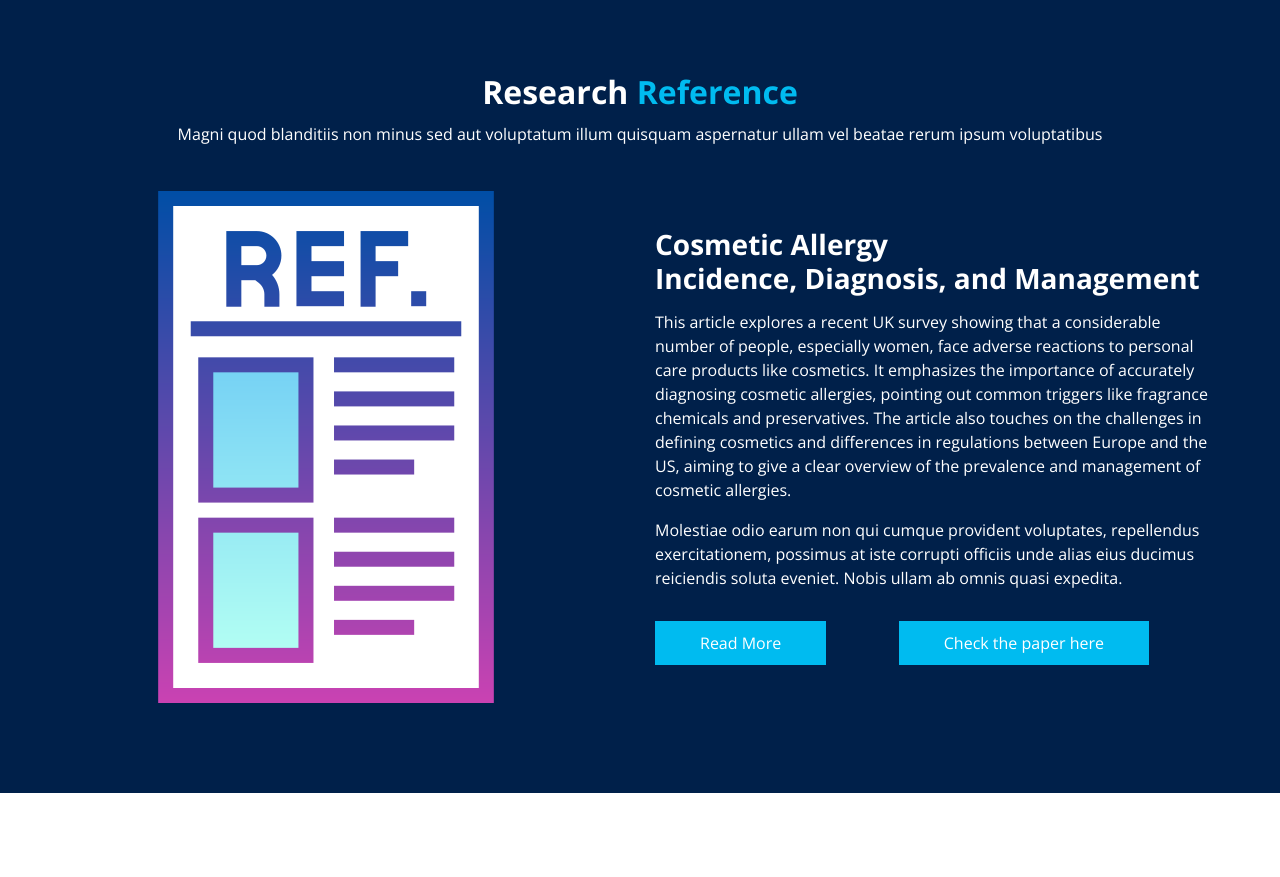
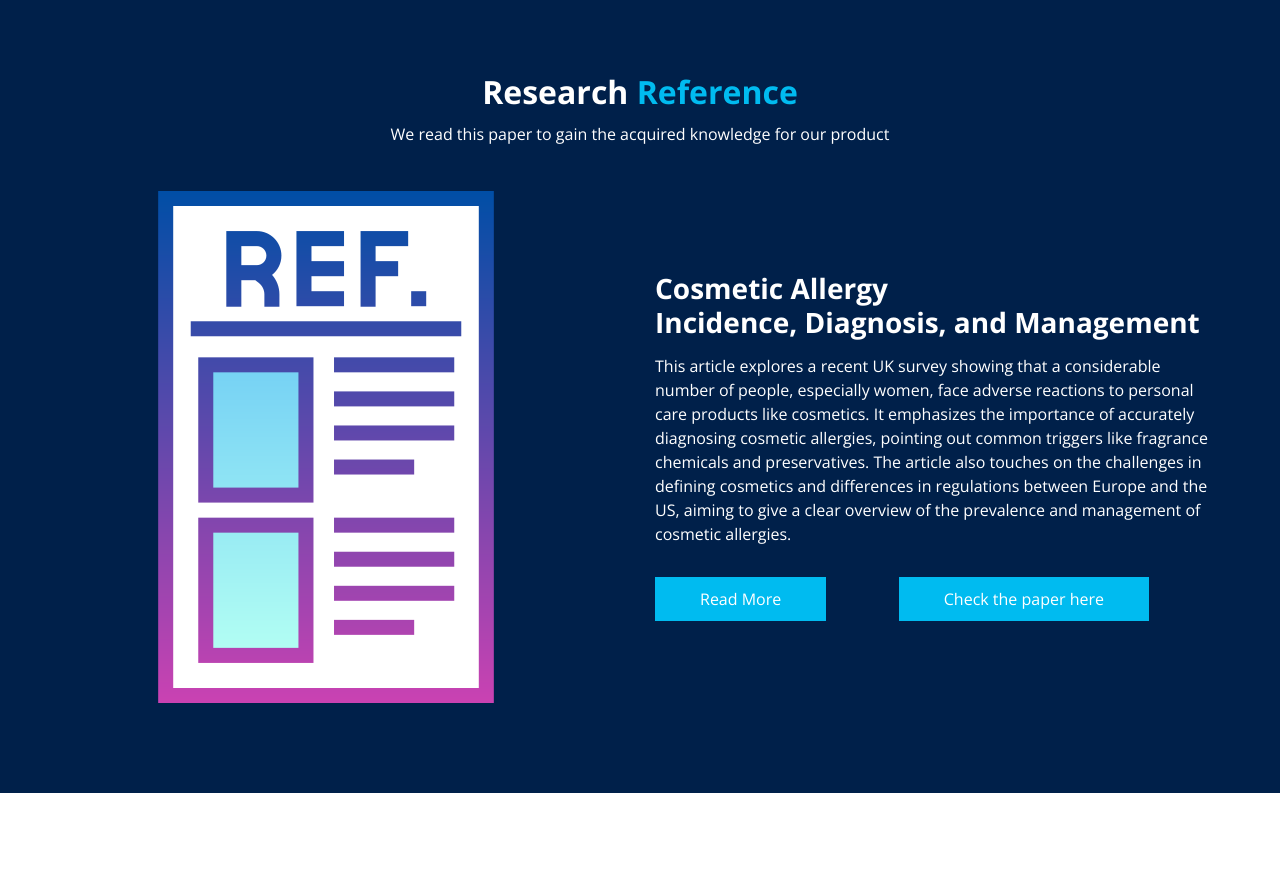
Before and after one commit to Mere-cat/AllerScan, a plain HTML site: page index.html in a window 1280 px wide. Shown: the part 1420-2297 px from the top of the page. Drawn offline with nearby package versions, Linux system fonts and the light colour scheme; some packages are replaced by stand-ins of ours.

Commit message:
change refrence

```diff
--- a/index.html
+++ b/index.html
@@ -241,8 +241,7 @@
           Research <span>Reference</span>
         </h2>
         <p>
-          Magni quod blanditiis non minus sed aut voluptatum illum quisquam aspernatur ullam vel beatae rerum ipsum voluptatibus
-        </p>
+          We read this paper to gain the acquired knowledge for our product
       </div>
       <div class="row">
         <div class="col-md-6 ">
@@ -257,9 +256,6 @@
             </h3>
             <p>
               This article explores a recent UK survey showing that a considerable number of people, especially women, face adverse reactions to personal care products like cosmetics. It emphasizes the importance of accurately diagnosing cosmetic allergies, pointing out common triggers like fragrance chemicals and preservatives. The article also touches on the challenges in defining cosmetics and differences in regulations between Europe and the US, aiming to give a clear overview of the prevalence and management of cosmetic allergies.
-            </p>
-            <p>
-              Molestiae odio earum non qui cumque provident voluptates, repellendus exercitationem, possimus at iste corrupti officiis unde alias eius ducimus reiciendis soluta eveniet. Nobis ullam ab omnis quasi expedita.
             </p>
             <div class="row">
               <div class="col-md-5 ">
```
